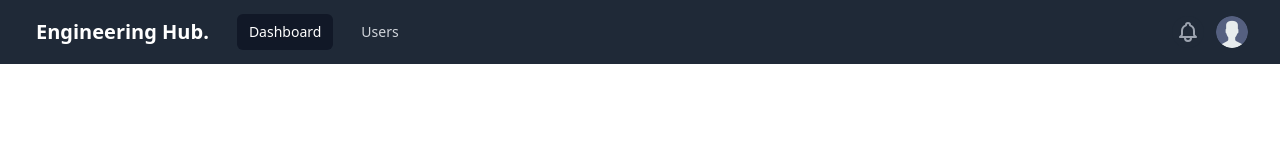
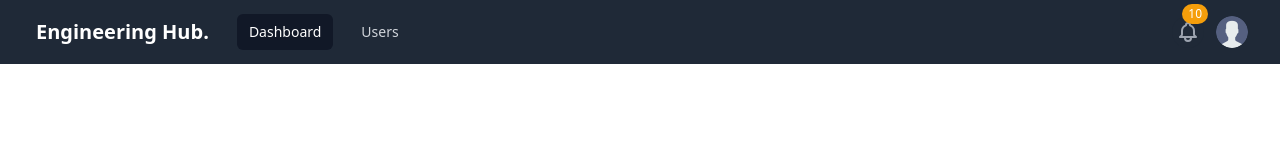
Before and after one commit to MatthewCYLau/engineering-hub-client, a Vue app: page /dashboard in a window 1280 px wide. Shown: the top 160 px of the page. Built offline with nearby package versions, Linux system fonts and the light colour scheme; no server answers; the HTML template or start-up script is replaced by a standard one.

Commit message:
feat: added notification bell

```diff
--- a/src/components/Navigation.vue
+++ b/src/components/Navigation.vue
@@ -94,6 +94,12 @@
                 d="M15 17h5l-1.405-1.405A2.032 2.032 0 0118 14.158V11a6.002 6.002 0 00-4-5.659V5a2 2 0 10-4 0v.341C7.67 6.165 6 8.388 6 11v3.159c0 .538-.214 1.055-.595 1.436L4 17h5m6 0v1a3 3 0 11-6 0v-1m6 0H9"
               />
             </svg>
+            <div
+              v-if="userNotificationsCount > 0"
+              class="absolute top-1 right-10 px-1.5 py-0.5 bg-yellow-500 rounded-full text-xs text-white"
+            >
+              {{ userNotificationsCount }}
+            </div>
           </button>
 
           <!-- Profile dropdown -->
@@ -189,8 +195,12 @@
 </template>
 
 <script lang="ts">
-import { defineComponent } from "vue";
+import { defineComponent, reactive, toRefs, computed } from "vue";
 import { useAuth } from "../modules/auth";
+
+interface NavigationState {
+  notificationsCount: number;
+}
 
 export default defineComponent({
   props: {
@@ -202,7 +212,20 @@ export default defineComponent({
   setup() {
     const { user, logout } = useAuth();
     const logoutUser = () => logout();
-    return { user, logoutUser };
+
+    const navigationState = reactive<NavigationState>({
+      notificationsCount: 10,
+    });
+
+    const userNotificationsCount = computed(
+      () => navigationState.notificationsCount
+    );
+    return {
+      user,
+      logoutUser,
+      userNotificationsCount,
+      ...toRefs(navigationState),
+    };
   },
   data() {
     return {
```
